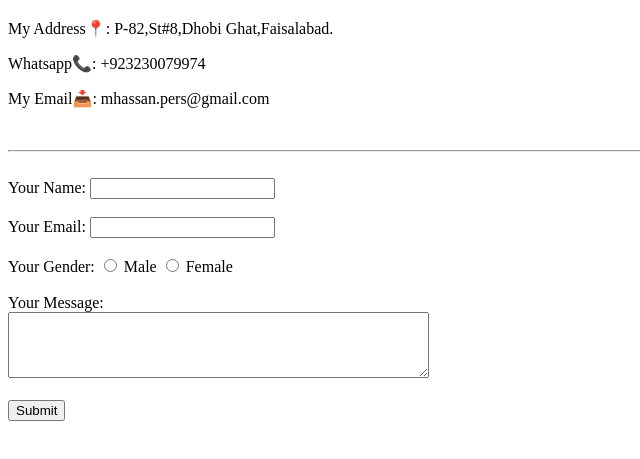
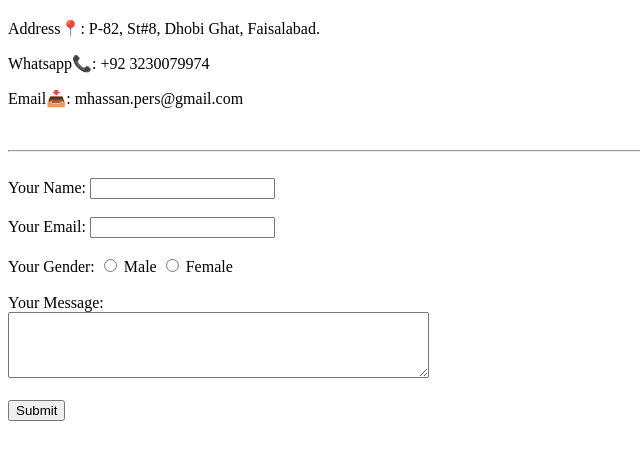
Before and after one commit to hsnxyz/cv, a plain HTML site: page contact-me.html in a window 1280 px wide. Shown: the part 61-520 px from the top of the page, without its empty margins (0-640 px from the left). Drawn offline with Linux system fonts and the light colour scheme.

Commit message:
Update contact-me.html

```diff
--- a/contact-me.html
+++ b/contact-me.html
@@ -7,9 +7,9 @@
 </head>
 <body>
     <h1>My Contact Details</h1>
-    <p>My Address📍: P-82,St#8,Dhobi Ghat,Faisalabad.</p>
-    <p>Whatsapp📞: +923230079974</p>
-    <p>My Email📥: mhassan.pers@gmail.com</p>
+    <p>Address📍: P-82, St#8, Dhobi Ghat, Faisalabad.</p>
+    <p>Whatsapp📞: +92 3230079974</p>
+    <p>Email📥: mhassan.pers@gmail.com</p>
     <br>
    <hr>
    <br>
```
